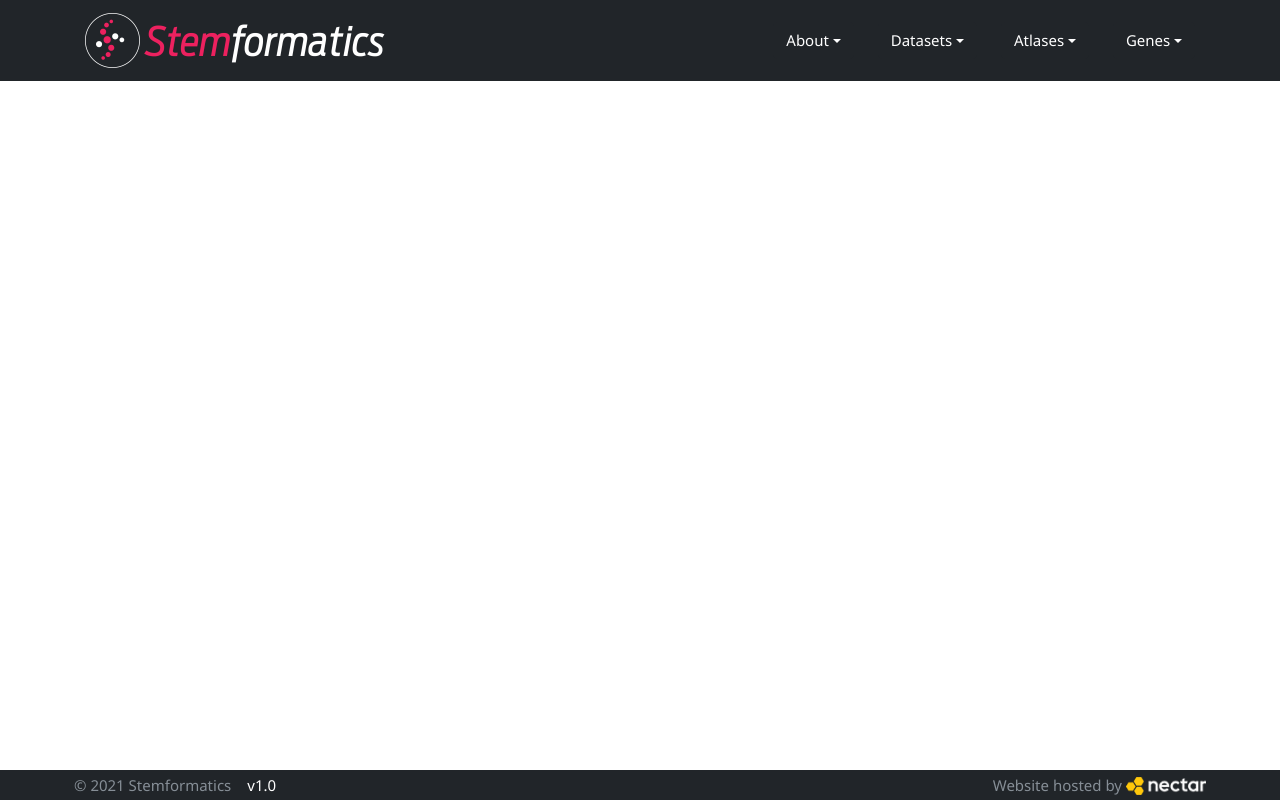
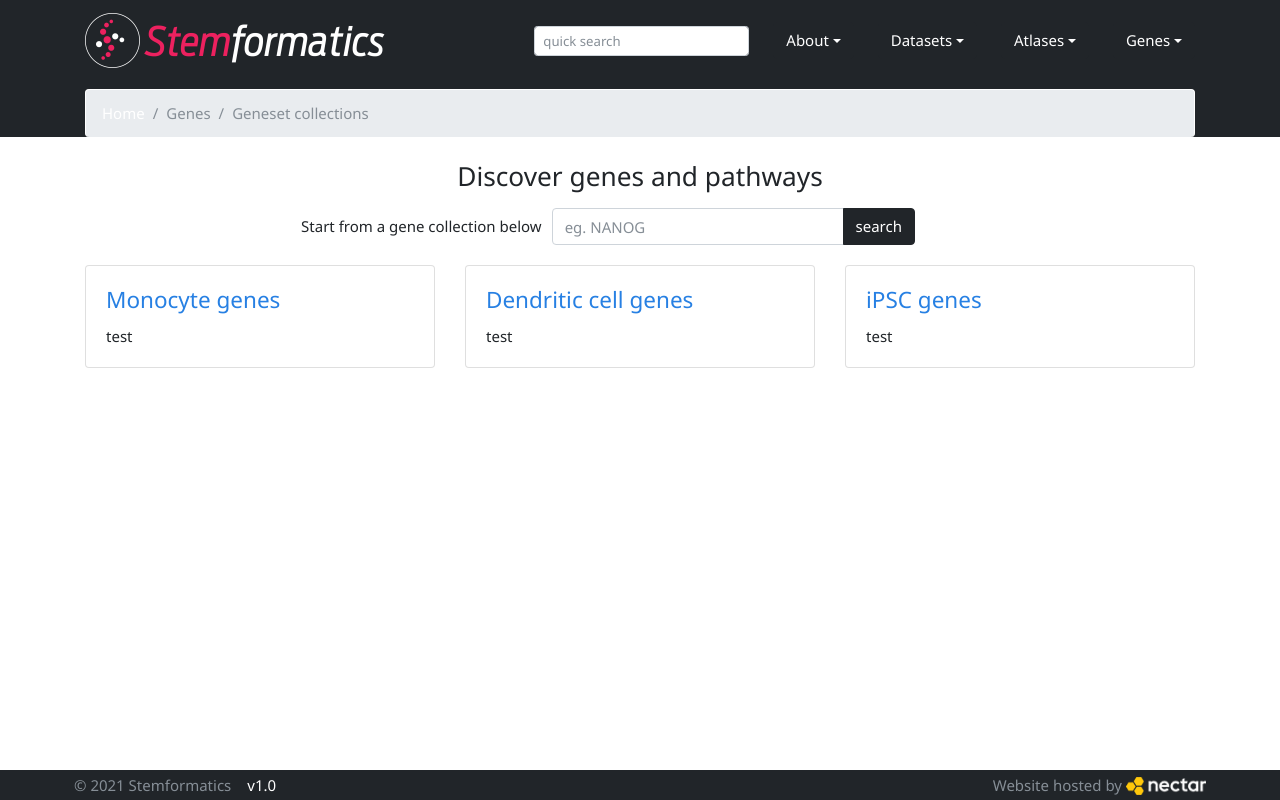
Before and after one commit to wellslab/s4m-ui, a Nuxt app: page /genes/collections in a window 1280 px wide. Built offline with nearby package versions, Linux system fonts and the light colour scheme.

Commit message:
General search added. Multiple values are fetched from api using comma now.

```diff
--- a/components/PageNavigation.vue
+++ b/components/PageNavigation.vue
@@ -6,6 +6,7 @@
     <b-collapse id="nav-collapse" is-nav>
       <!-- Right aligned nav items -->
       <b-navbar-nav class="ml-auto">
+        <b-form-input v-model="searchString" placeholder="quick search" @keyup.enter="search" size="sm" class="my-auto w-10"></b-form-input>
         <b-dropdown text="About" variant="dark" class="ml-4">
           <b-dropdown-item to="/about">About Stemformatics</b-dropdown-item>
           <b-dropdown-item to="/about/team">Team</b-dropdown-item>
@@ -40,7 +41,23 @@
 
 <script>
 export default {
-    name: "PageNavigation"
+  data() {
+    return {
+      searchString: '',
+    }
+  },
+
+  methods: {
+    search() {
+      if (this.searchString=='') return;
+      let params = {'title': 'Search results [' + this.searchString + ']',
+                    'description': 'Results of a free text search.',
+                    'include_samples_query': 'true',
+                    'query_string': this.searchString};
+      this.$router.push({path: "/datasets/filter", query: params});
+      this.$root.$emit('show_datasets_filter', params);
+    },
+  }
 }
 </script>
 
--- a/pages/datasets/api.vue
+++ b/pages/datasets/api.vue
@@ -30,7 +30,7 @@
         4  2000_1699538158_H  neurosphere         epithelium  ...
 
   # Note that you can safely use spaces inside query string variable and requests will parse it for you
-  r = requests.get('https://api.stemformatics.org/search/samples?query_string=%s&field=tissue_of_origin&field=dataset_id' % 'dendritic cell')
+  r = requests.get('https://api.stemformatics.org/search/samples?query_string=%s&field=tissue_of_origin,dataset_id' % 'dendritic cell')
   print(r.json()[:2])
         [{'sample_id': '7277_GSM2067549', 'dataset_id': 7277, 'tissue_of_origin': 'umbilical cord blood'},
          {'sample_id': '7277_GSM2067548', 'dataset_id': 7277, 'tissue_of_origin': 'umbilical cord blood'}]
@@ -233,7 +233,7 @@ export default {
 
                 {show: false, url:'/search/samples?dataset_id={datasetId}&query_string={queryString}&field={field}&orient=records&limit=50',
                  heading: 'Fetches sample metadata matching the search parameters. ' +
-                    'field specifies a subset of the fields to fetch, for example field=cell_type&field=tissue_of_origin. ' +
+                    'field specifies a subset of the fields to fetch, for example field=cell_type,tissue_of_origin. ' +
                     'See example below for a full list of available fields.',
                  example:
     `[
--- a/pages/datasets/collections.vue
+++ b/pages/datasets/collections.vue
@@ -78,14 +78,13 @@ export default {
     },
 
     methods: {
-        // Free text search - use URLSearchParams and toString method for more robust transfer of query parameters
+        // Free text search
         search() {
-            let params = new URLSearchParams();
-            params.append('title', 'Search results [' + this.searchString + ']');
-            params.append('description', 'Results of a free text search.');
-            params.append('include_samples_query', 'true');
-            params.append('query_string', this.searchString);
-            this.$router.push("/datasets/filter?" + params.toString());
+            let params = {'title': 'Search results [' + this.searchString + ']',
+                          'description': 'Results of a free text search.',
+                          'include_samples_query': 'true',
+                          'query_string': this.searchString};
+            this.$router.push({path: "/datasets/filter", query:params});
         },
 
         // Go to /datasets/filter page, with search parameters for the collection, which will be passed onto the page.
@@ -93,14 +92,12 @@ export default {
         // Atlas table is a bit better as it looks for datasets with project field.
         showDatasetCollection(name) {
             let collection = this.datasetCollection[name];
-            // Build query parameters using URLSearchParams
-            let params = new URLSearchParams();
-            params.append('title', collection.title);
-            params.append('description', collection.description);
+            let params = {'title': collection.title,
+                          'description': collection.description};
             for (const [key, value] of Object.entries(collection.apiParams)) {
-                params.append(key, value);
+                params[key] = value;
             }
-            this.$router.push("/datasets/filter?" + params.toString());
+            this.$router.push({path: "/datasets/filter", query:params});
         },
 
     },
--- a/pages/datasets/view.vue
+++ b/pages/datasets/view.vue
@@ -96,7 +96,7 @@
                 </b-form-select>
                 <b-form-checkbox v-if="selectedGeneId!=null" v-model="genes_showPoints" class="ml-1">show points</b-form-checkbox>
             </b-form>
-            <GeneExpressionPlot ref="geneExpressionPlot" :gene_id="selectedGeneId" :dataset_id="datasetId"
+            <GeneExpressionPlot v-show="selectedGeneId!=null" ref="geneExpressionPlot" :gene_id="selectedGeneId" :dataset_id="datasetId"
                 :plot_type="genes_selectedPlotType" :show_points="genes_showPoints"/>
         </b-tab>
 
--- /dev/null
+++ b/pages/genes/collections.vue
@@ -0,0 +1,77 @@
+<template>
+<div>
+<Breadcrumb :breadcrumb="breadcrumb"/>
+<b-container class="pt-4">
+    <h3 class="text-center">Discover genes and pathways</h3>
+    <b-form-group class="mt-3" label-cols-md="5" content-cols-md="4" label-align-md="right"
+        label="Start from a gene collection below">
+        <b-input-group>
+        <b-form-input v-model="searchString" placeholder="eg. NANOG" @keyup.enter="search"></b-form-input>
+        <b-input-group-append>
+            <b-button variant="dark" @click="search">search</b-button>
+        </b-input-group-append>
+        </b-input-group>
+    </b-form-group>
+
+    <b-card-group deck v-for="(row,rowIndex) in numberOfRows" :key="row">
+        <b-card v-for="(col,colIndex) in 3" :key="col" no-body
+            :class="genesetFromGrid(rowIndex,colIndex)!=null? 'my-1' : 'my-1 border-0'">
+            <!-- Trick to avoid continuously referencing genesetFromGrid function here. This way geneset holds the result of
+            the function inside a one-time loop (https://stackoverflow.com/questions/54446108/how-to-define-variable-in-vue-template). -->
+            <template v-for="geneset in [genesetFromGrid(rowIndex,colIndex)]">
+                <b-card-body v-if="geneset!=null" :key="geneset.name" class="d-flex flex-column">
+                    <b-card-title><b-link>{{geneset.displayName}}</b-link></b-card-title>
+                    <b-card-text>
+                        test
+                    </b-card-text>
+                </b-card-body>
+            </template>
+        </b-card>
+    </b-card-group>
+
+</b-container>
+</div>
+</template>
+
+<script>
+export default {
+    data() {
+        return {
+            breadcrumb: [
+                { text: 'Home', to: '/' },
+                { text: 'Genes', active: true },
+                { text: 'Geneset collections', active: true }
+            ],
+            searchString:'',
+            genesets: [],   // array of geneset objects
+        }
+    },
+
+    computed: {
+        numberOfRows() {
+            return Math.ceil(this.genesets.length/3);
+        }
+    },
+
+    methods: {
+        search() {
+        },
+
+        // Return the geneset object inside genesets array, given rowIndex,colIndex of the grid.
+        genesetFromGrid(rowIndex, colIndex) {
+            const index = rowIndex*3+colIndex;
+            return index<this.genesets.length? this.genesets[index]: null;
+        },
+
+    },
+
+    mounted() {
+        this.genesets = [{name:'cell_type_monocyte', displayName:'Monocyte genes'},
+                         {name:'cell_type_monocyte', displayName:'Dendritic cell genes'},
+                         {name:'cell_type_monocyte', displayName:'iPSC genes'}];
+    }
+}
+</script>
+
+<style>
+</style>
--- a/pages/genes/index.vue
+++ b/pages/genes/index.vue
@@ -19,7 +19,7 @@
                 </b-card-text>
                 <b-form-select size="sm" :options="sampleGroups" v-model="selectedSampleGroup"></b-form-select>
                 <b-form-select size="sm" :options="sampleGroupItems" v-model="selectedSampleGroupItem" class="mt-1"></b-form-select>
-                <b-button class="float-right mt-2" variant="dark">Search</b-button>
+                <b-button class="float-right mt-2">search</b-button>
             </b-card-body>
         </b-card>
 
@@ -32,7 +32,7 @@
                 <b-form-group description="start typing then select from the list of genes">
                     <b-form-input id="geneSearchInput" placeholder="eg. Myb" @keyup.enter="searchGenes" size="sm"></b-form-input>
                 </b-form-group>
-                <b-button variant="dark" @click="searchGenes" class="float-right align-self-end">search</b-button>
+                <b-button @click="searchGenes" class="float-right align-self-end">search</b-button>
             </b-card-body>
         </b-card>
 
@@ -42,7 +42,7 @@
                 <b-card-text>
                     <p>Explore our pre-defined gene sets for high expression in particular cell types.</p>
                     <ul>
-                        <li><b-link to="/genes/topgenes">Highly expressed in monocytes</b-link></li>
+                        <li><b-link to="/genes/topgenes">Genes highly expressed in monocytes</b-link></li>
                     </ul>
                 </b-card-text>
             </b-card-body>
--- a/pages/index.vue
+++ b/pages/index.vue
@@ -16,7 +16,7 @@
         </b-link>
       </template>
     </b-carousel-slide>
-    <b-carousel-slide caption="View Gene Expression">
+    <b-carousel-slide caption="Discover genes and pathways">
       <template #img>
         <b-link to="/genes">
           <img class="d-block img-fluid w-100" src="/img/GeneExpressionScreenshot1.png" alt="screenshot of gene expression plot">
```
Also changed, not shown: components/Atlas.vue (+11 -2 lines), pages/datasets/explore.vue (+9 -13 lines), pages/datasets/filter.vue (+7 -17 lines), pages/genes/topgenes.vue (+5 -5 lines), 1 other file (tests, documents, lock files or other folders).
